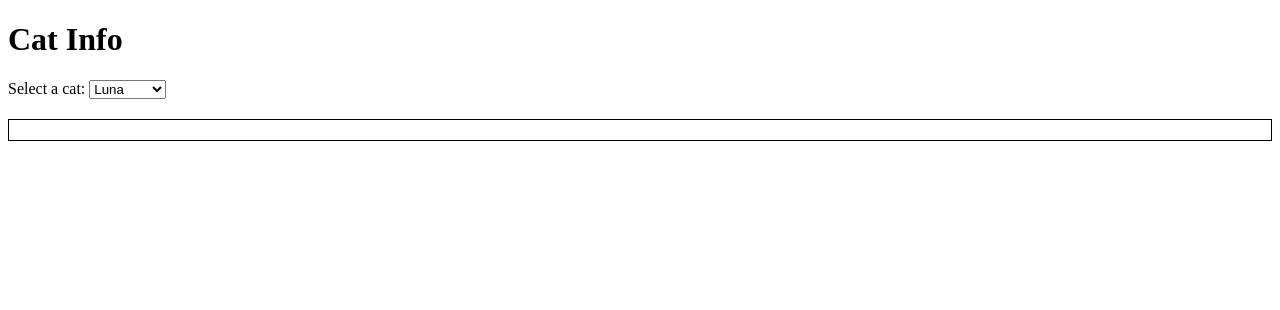
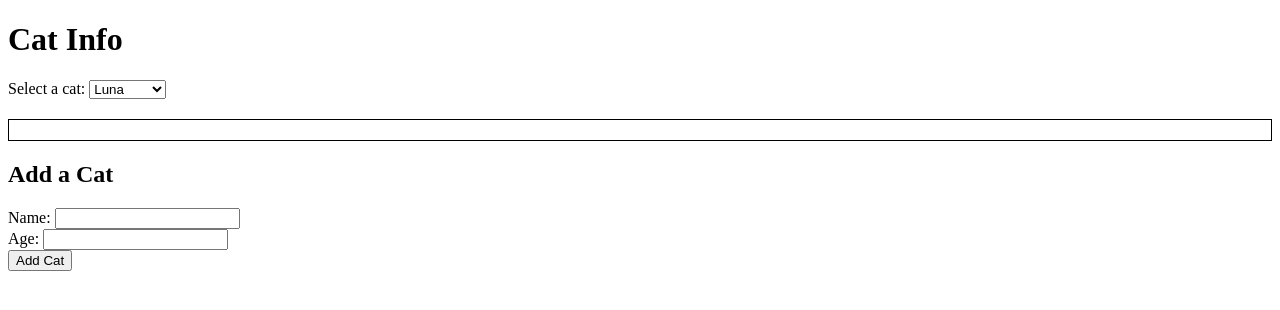
Before and after one commit to JellybeanOnline/Test2, a plain HTML site: page index.html in a window 1280 px wide. Drawn offline with Linux system fonts and the light colour scheme.

Commit message:
Update index.html

```diff
--- a/index.html
+++ b/index.html
@@ -10,6 +10,18 @@
     <label for="cat-selector">Select a cat:</label>
     <select id="cat-selector"></select>
     <div id="cat-info-container"></div>
+    <h2>Add a Cat</h2>
+      <form id="add-cat-form">
+        <div>
+          <label for="cat-name">Name:</label>
+          <input type="text" id="cat-name" name="name" required>
+        </div>
+        <div>
+          <label for="cat-age">Age:</label>
+          <input type="number" id="cat-age" name="age" required>
+        </div>
+        <button type="submit">Add Cat</button>
+      </form>
     <script src="script.js"></script>
   </body>
 </html>
```
